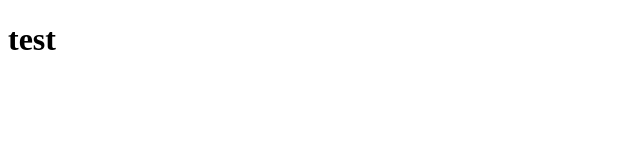
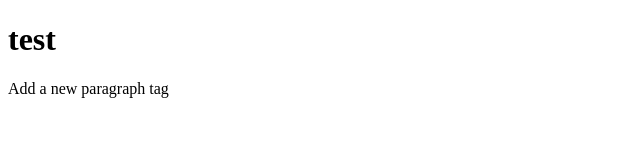
Before and after one commit to asebaq/cs50-courses, a plain HTML site: page web-development/lecture1/index.html in a window 1280 px wide. Shown: the whole page, without its empty margins (0-640 px from the left). Drawn offline with Linux system fonts and the light colour scheme.

Commit message:
Added another line

```diff
--- a/web-development/lecture1/index.html
+++ b/web-development/lecture1/index.html
@@ -7,5 +7,6 @@
 </head>
 <body>
     <h1>test</h1>
+    <p>Add a new paragraph tag</p>
 </body>
 </html>
```
